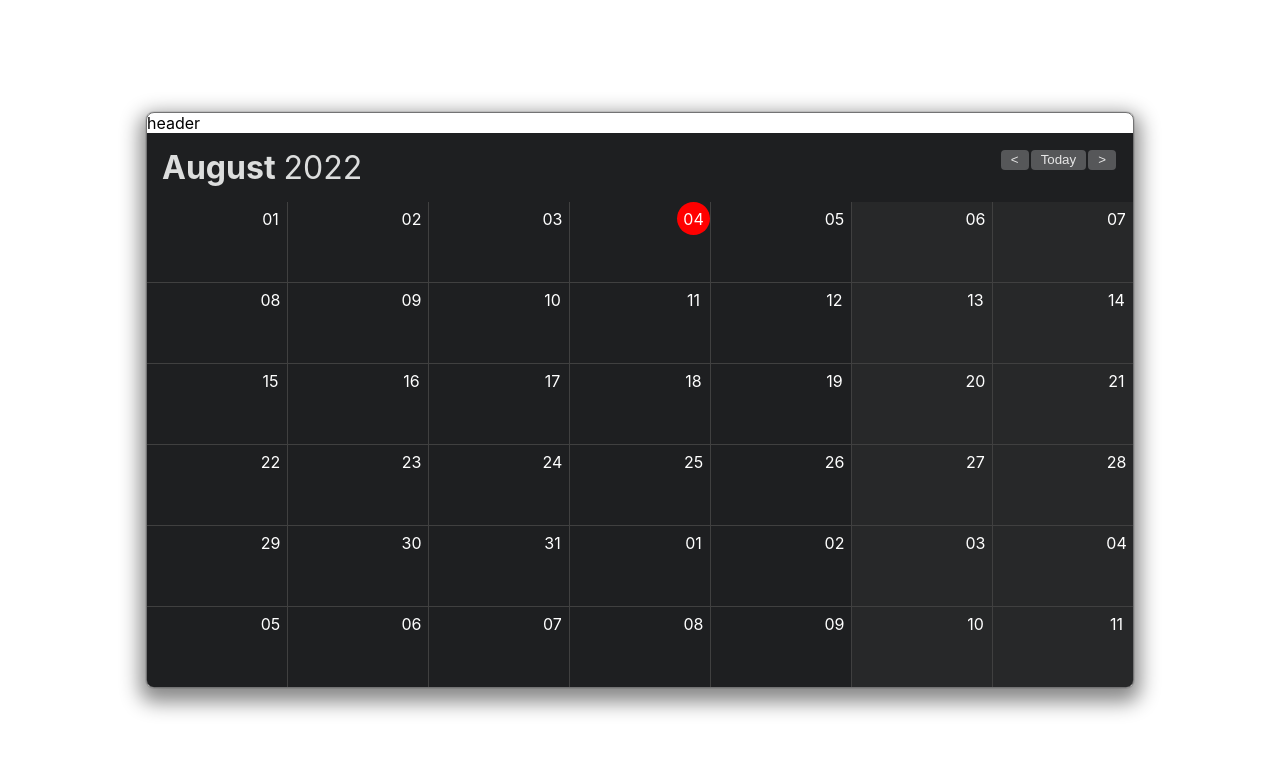
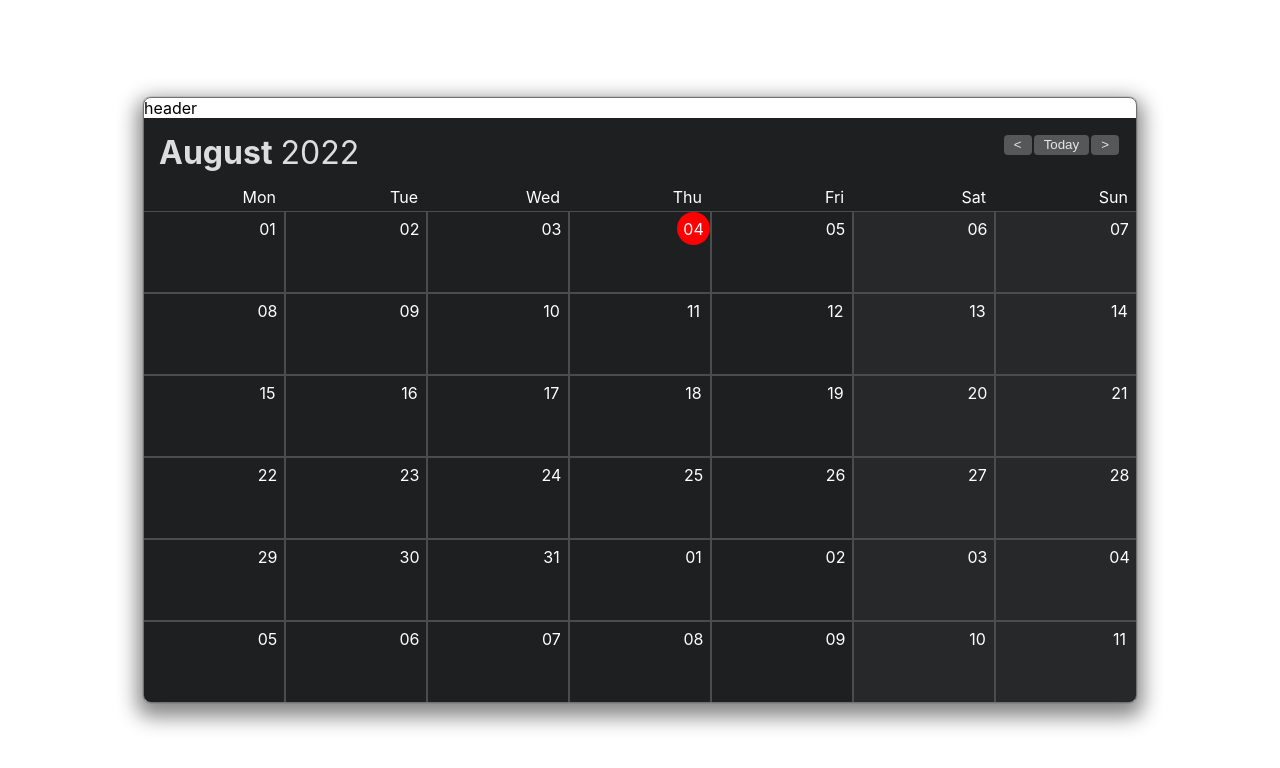
Before and after one commit to Kairat-FullStack/calendar-react, a React (Create React App) app: page / in a window 1280 px wide. Shown: the top 768 px of the page. Built offline with nearby package versions, Linux system fonts and the light colour scheme.

Commit message:
week names header

```diff
--- a/src/Monitor/monitor.jsx
+++ b/src/Monitor/monitor.jsx
@@ -27,9 +27,11 @@ const ButtonWrapper = styled('button')`
     border-radius: 4px;
     color: #E6E6E6;
     padding: 0px 10px;
+    cursor: pointer;
+    outline: unset;
 `;
 
-export default function Monitor({today}) {
+export default function Monitor({ today, prevHundler, todayHundler, nextHundler }) {
 
     return (
         <DivWrapper>
@@ -38,9 +40,9 @@ export default function Monitor({today}) {
                 <TextWrapper>{today.format('YYYY')}</TextWrapper>
             </div>
             <div>
-                <ButtonWrapper> &lt; </ButtonWrapper>
-                <ButtonWrapper>Today</ButtonWrapper>
-                <ButtonWrapper> &gt; </ButtonWrapper>
+                <ButtonWrapper onClick={prevHundler}> &lt; </ButtonWrapper>
+                <ButtonWrapper onClick={todayHundler}>Today</ButtonWrapper>
+                <ButtonWrapper onClick={nextHundler}> &gt; </ButtonWrapper>
             </div>
         </DivWrapper>
     )
--- a/src/components/App/app.jsx
+++ b/src/components/App/app.jsx
@@ -1,4 +1,4 @@
-import React from 'react'
+import React, { useState } from 'react'
 import moment from 'moment'
 import Monitor from '../../Monitor/monitor'
 import Header from '../Header/header'
@@ -14,13 +14,24 @@ export default function App() {
   `;
 
   moment.updateLocale('en', { week: { dow: 1 } }) //! "updateLocale"- Определяет с какого дня недели начинается месяц
-  const today = moment();
+  // const today = moment();
+  const [today, setToday] = useState(moment())
   const startDay = today.clone().startOf('month').startOf('week');
+
+
+  const prevHundler = () => setToday(prev => prev.clone().subtract(1, 'month'));
+  const todayHundler = () => setToday(moment());
+  const nextHundler = () => setToday(next => next.clone().add(1, 'month'));
 
   return (
     <ShadowWrapper>
       <Header />
-      <Monitor today={today} />
+      <Monitor
+        today={today}
+        prevHundler={prevHundler}
+        todayHundler={todayHundler}
+        nextHundler={nextHundler}
+      />
       <Main startDay={startDay} />
     </ShadowWrapper>
   )
--- a/src/components/Main/main.jsx
+++ b/src/components/Main/main.jsx
@@ -6,21 +6,22 @@ export default function Main({ startDay }) {
     const GridWrapper = styled('div')`
         display: grid;
         grid-template-columns: repeat(7, 1fr);
-        grid-template-rows: repeat(6, 1fr);
-        grid-gap: 1px;
-        background-color: #404040;
+        grid-gap: 2px;
+        background-color: ${props => props.isHeader ? '#1e1f21' : '#4D4C4D'};
+        ${props => props.isHeader && 'border-bottom: 1px solid #4D4C4D'};
     `;
 
     const CellWrapper = styled('div')`
         min-width: 140px;
-        min-height: 80px;
-        background-color: ${props => props.isWeekend ? '#272829' : '#1e1f21'};
+        min-height: ${props => props.isHeader ? 24 : 80}px;
+        background-color: ${props => props.isWeekDay ? '#272829' : '#1e1f21'};
         color: #fff;
     `;
 
     const RowInCEll = styled('div')`
         display: flex;
         justify-content: ${props => props.justifyContent ? props.justifyContent : 'flex-start'};
+        ${props => props.pr && `padding-right: ${props.pr * 8}px`}
     `;
     const DayWrapper = styled('div')`
         height: 33px;
@@ -48,12 +49,23 @@ export default function Main({ startDay }) {
     const isCurrentday = (day) => moment().isSame(day, 'day'); //! "isSame" - сравнивает элементы на идентичность
 
     return (
+        <>
+            <GridWrapper isHeader>
+                {[...Array(7)].map((_, i) => (
+                    <CellWrapper isHeader>
+                        <RowInCEll justifyContent={'flex-end'} pr={1}>
+                            {moment().day(i + 1).format('ddd')}
+                        </RowInCEll>
+                    </CellWrapper>
+                ))}
+            </GridWrapper>
+
             <GridWrapper>
                 {
                     daysArray.map((dayItem) => (
                         <CellWrapper
-                        key={dayItem.format('DDMMYYYY')}
-                        isWeekend={dayItem.day() === 6 || dayItem.day() === 0}
+                            isWeekDay={dayItem.day() === 6 || dayItem.day() === 0}
+                            key={dayItem.unix()}
                         >
                             <RowInCEll justifyContent={'flex-end'}>
                                 <DayWrapper>
@@ -67,5 +79,6 @@ export default function Main({ startDay }) {
                     ))
                 }
             </GridWrapper>
+        </>
     )
 }
```
Lines whose indentation alone changed are shown as unchanged.
